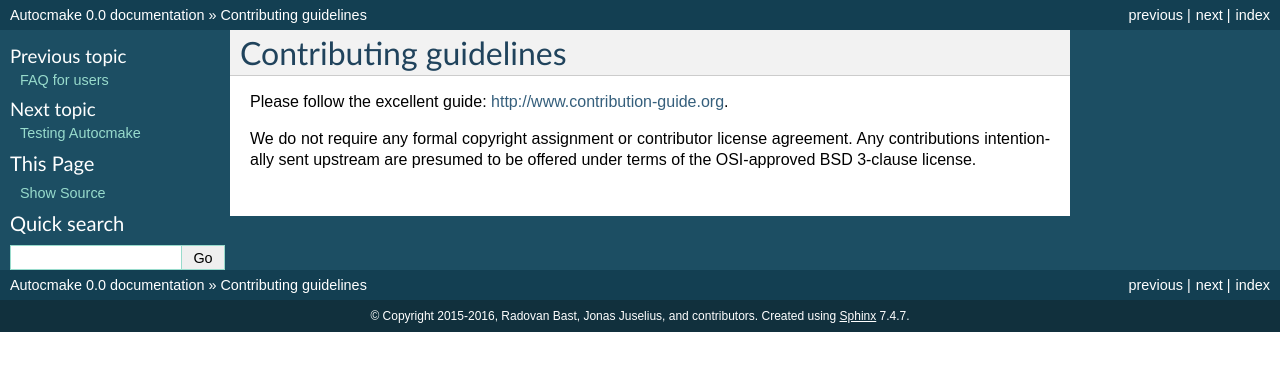
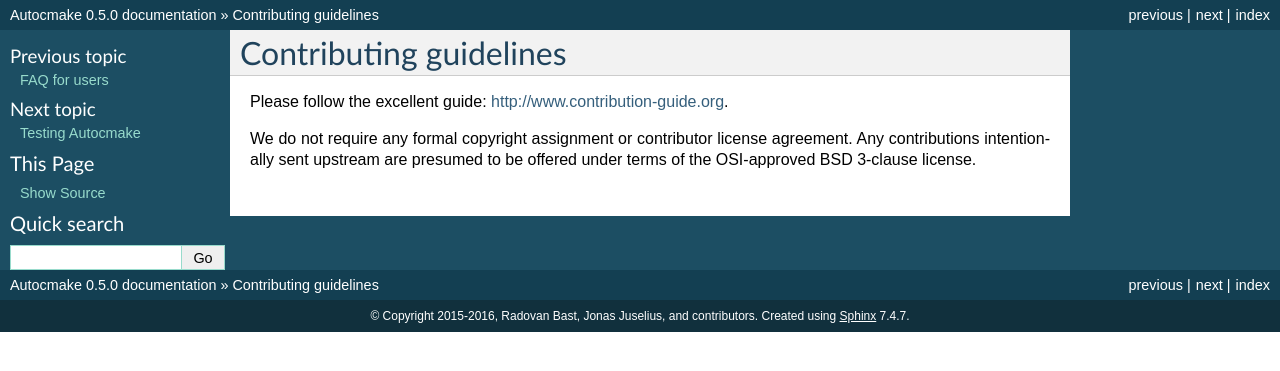
Before and after one commit to dev-cafe/autocmake, a Sphinx documentation site: the page built from doc/contributors/guidelines.rst, in a window 1280 px wide. Shown: the top 371 px of the page. Built offline with Sphinx 7.4.7, drawn with Linux system fonts in a browser that asks for light colours.

Commit message:
set version to 0.5.0

```diff
--- a/doc/conf.py
+++ b/doc/conf.py
@@ -60,9 +60,9 @@
 # built documents.
 #
 # The short X.Y version.
-version = '0.0'
+version = '0.5'
 # The full version, including alpha/beta/rc tags.
-release = '0.0'
+release = '0.5.0'
 
 # The language for content autogenerated by Sphinx. Refer to documentation
 # for a list of supported languages.
--- a/update.py
+++ b/update.py
@@ -6,7 +6,7 @@
 import ast
 import collections
 
-__version__ = 'X.Y.Z'
+__version__ = '0.5.0'
 
 # we do not use the nicer sys.version_info.major
 # for compatibility with Python < 2.7
```
